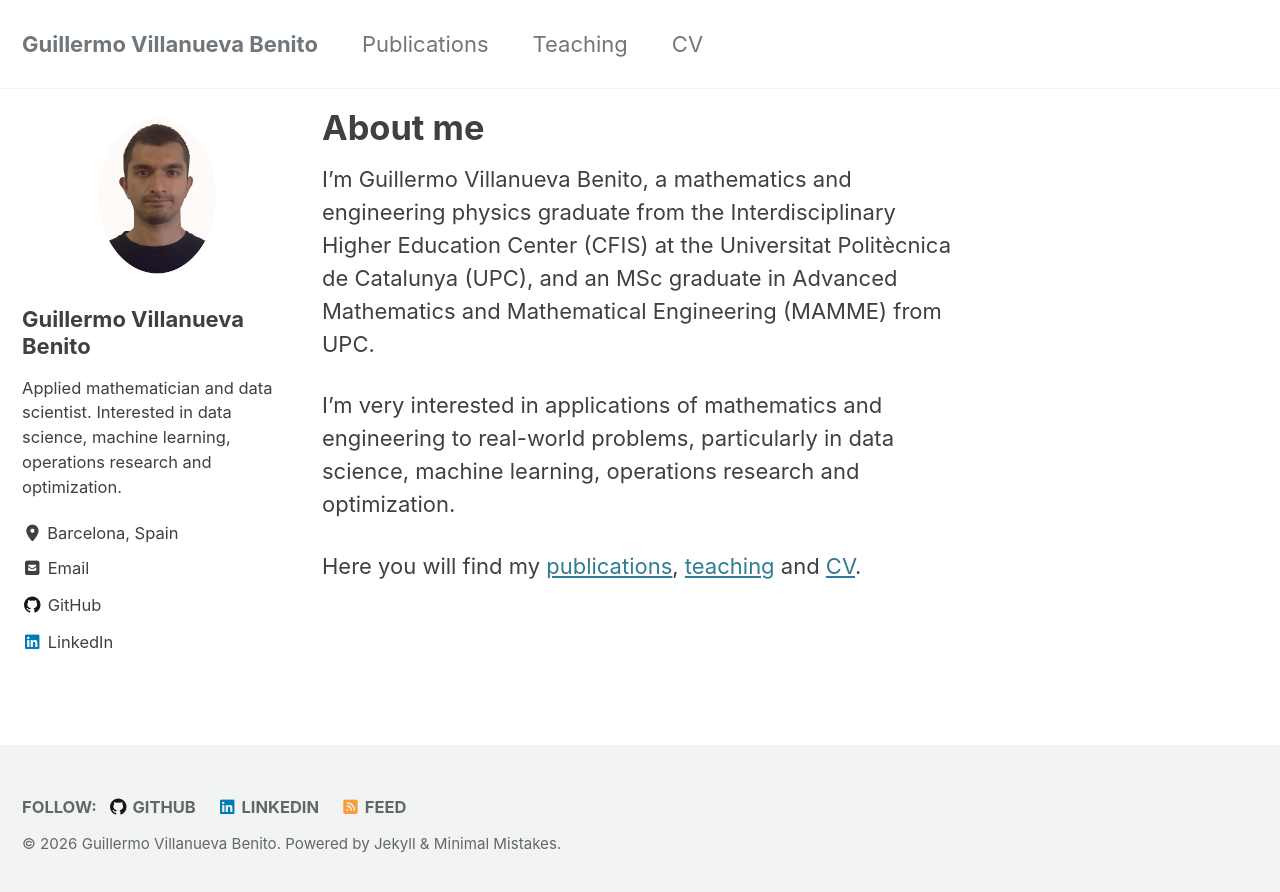
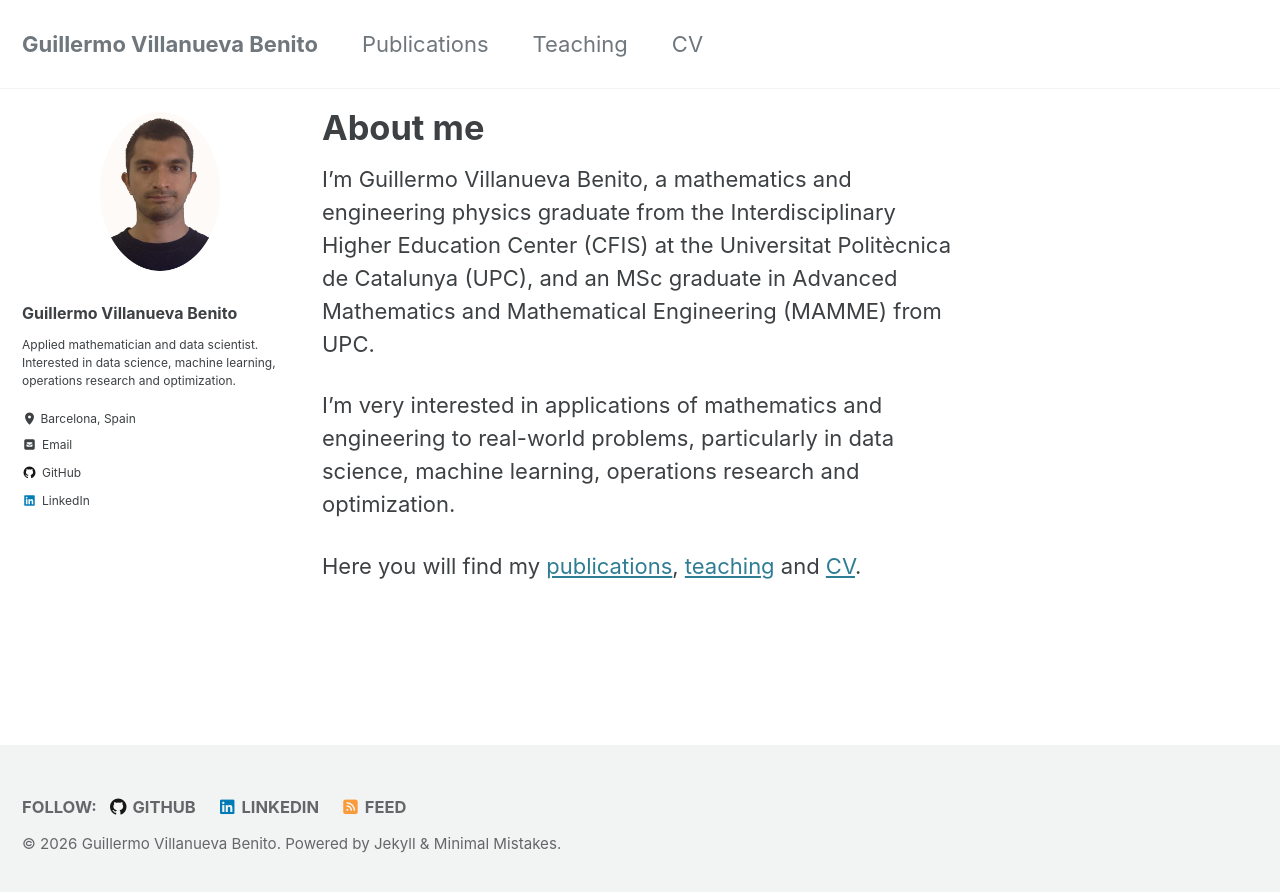
Before and after one commit to guillermovillanuevabenito/guillermovillanuevabenito.github.io, a Jekyll site: the page built from index.md, in a window 1280 px wide. Shown: the top 892 px of the page. Built offline with Jekyll 4.4.1, drawn with Linux system fonts in a browser that asks for light colours; cached includes are drawn as plain includes.

Commit message:
Keep the sidebar text at the 16px base size

```diff
--- a/assets/css/main.scss
+++ b/assets/css/main.scss
@@ -10,6 +10,7 @@
 /* Site tweaks */
 .sidebar {
   opacity: 1 !important; // theme fades the sidebar to 0.75 until hover
+  font-size: 16px; // sidebar text stays at the base size (the rest of the site scales up to 22px)
 }
 
 .author__avatar img {
```
